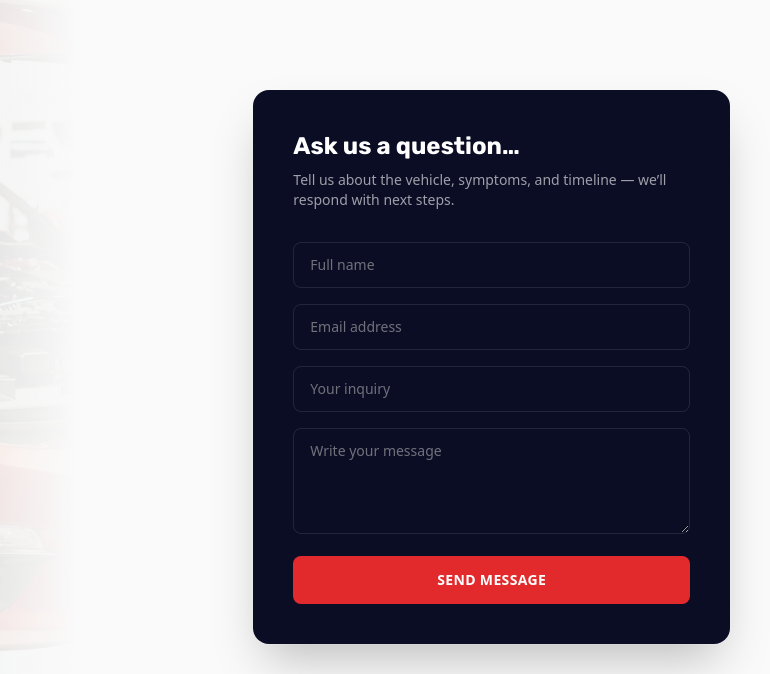
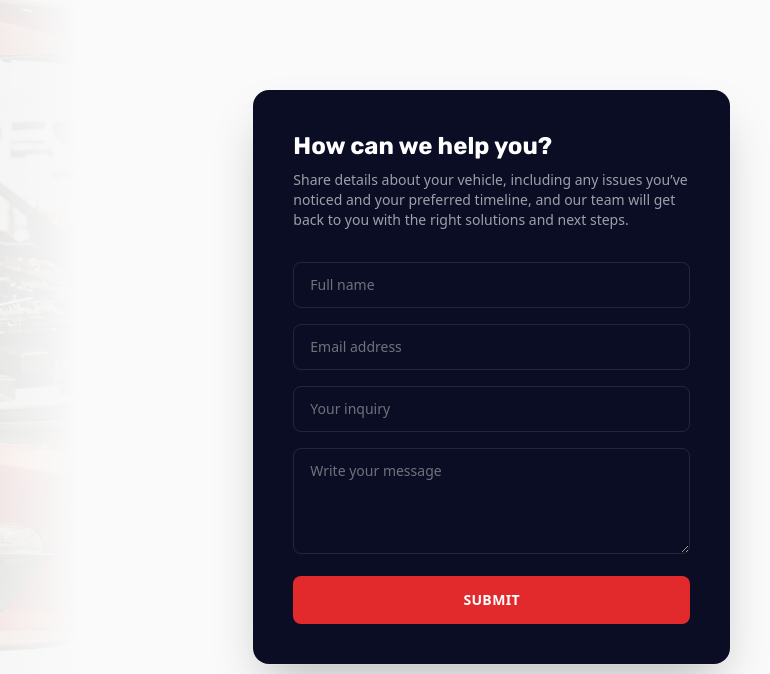
Before and after one commit to windylorbeta15/mars-motors-corp, a website: page index.html in a window 1280 px wide. Shown: the part 6179-6853 px from the top of the page, 510-1280 px from the left. Drawn offline with Linux system fonts and the light colour scheme; a web font is replaced by a local one.

```diff
--- a/index.html
+++ b/index.html
@@ -717,14 +717,14 @@
             <div class="lg:col-span-2"></div>
             <div class="lg:col-span-5">
               <div class="rounded-2xl bg-blue-1000 p-8 text-white shadow-2xl ring-1 ring-white/10 lg:p-10">
-                <h3 class="font-playtime text-2xl font-bold">Ask us a question…</h3>
-                <p class="mt-2 text-sm text-zinc-400">Tell us about the vehicle, symptoms, and timeline — we’ll respond with next steps.</p>
+                <h3 class="font-playtime text-2xl font-bold">How can we help you?</h3>
+                <p class="mt-2 text-sm text-zinc-400">Share details about your vehicle, including any issues you’ve noticed and your preferred timeline, and our team will get back to you with the right solutions and next steps.</p>
                 <form class="mt-8 space-y-4" action="#" method="post">
                   <input type="text" name="name" placeholder="Full name" class="w-full rounded-lg border border-white/10 px-4 py-3 text-sm text-white placeholder:text-zinc-500 focus:border-brand focus:outline-none focus:ring-1 focus:ring-brand" />
                   <input type="email" name="email" placeholder="Email address" class="w-full rounded-lg border border-white/10 px-4 py-3 text-sm text-white placeholder:text-zinc-500 focus:border-brand focus:outline-none focus:ring-1 focus:ring-brand" />
                   <input type="text" name="subject" placeholder="Your inquiry" class="w-full rounded-lg border border-white/10 px-4 py-3 text-sm text-white placeholder:text-zinc-500 focus:border-brand focus:outline-none focus:ring-1 focus:ring-brand" />
                   <textarea name="message" rows="4" placeholder="Write your message" class="w-full rounded-lg border border-white/10 px-4 py-3 text-sm text-white placeholder:text-zinc-500 focus:border-brand focus:outline-none focus:ring-1 focus:ring-brand"></textarea>
-                  <button type="submit" class="w-full rounded-lg bg-brand py-3.5 text-sm font-bold uppercase tracking-wide text-white hover:bg-brand/90">Send message</button>
+                  <button type="submit" class="w-full rounded-lg bg-brand py-3.5 text-sm font-bold uppercase tracking-wide text-white hover:bg-brand/90">Submit</button>
                 </form>
               </div>
             </div>
```
